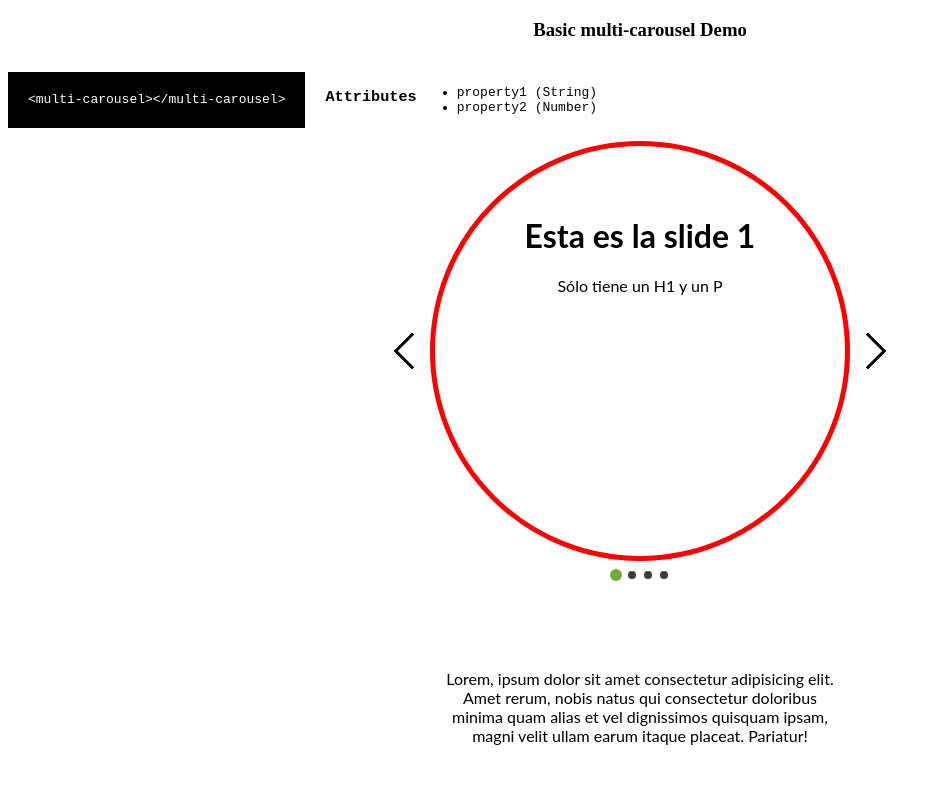
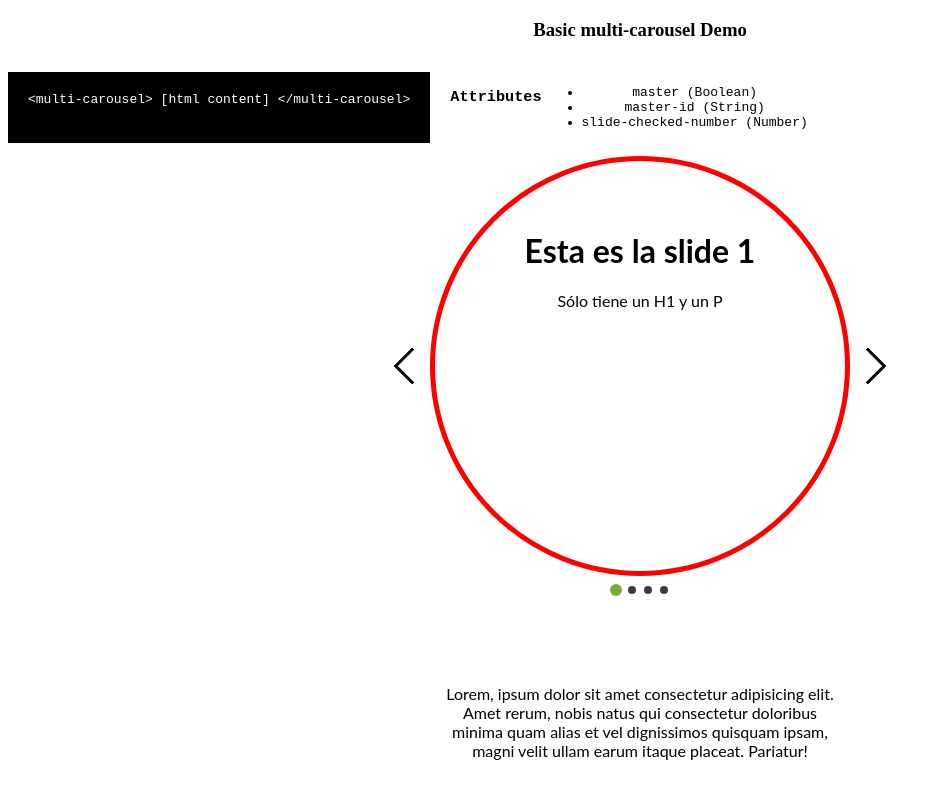
Before and after one commit to manufosela/multi-carousel, a website with bundled scripts: page demo/index.html in a window 1280 px wide. Shown: the whole page, without its empty margins (0-941 px from the left). Built offline with nearby package versions, Linux system fonts and the light colour scheme.

Commit message:
improvment demo

```diff
--- a/demo/index.html
+++ b/demo/index.html
@@ -51,14 +51,17 @@
       <div class="blocks">
         <pre class="block code">
           <code>
-            &lt;multi-carousel&gt;&lt;/multi-carousel&gt;
+            &lt;multi-carousel&gt;
+              [html content]
+            &lt;/multi-carousel&gt;
           </code>
         </pre>
         <pre class="block attributes">
           <h3>Attributes</h3>
           <ul>
-            <li>property1 (String)</li>
-            <li>property2 (Number)</li>
+            <li>master (Boolean)</li>
+            <li>master-id (String)</li>
+            <li>slide-checked-number (Number)</li>
           </ul>
         </pre>
       </div>
```
